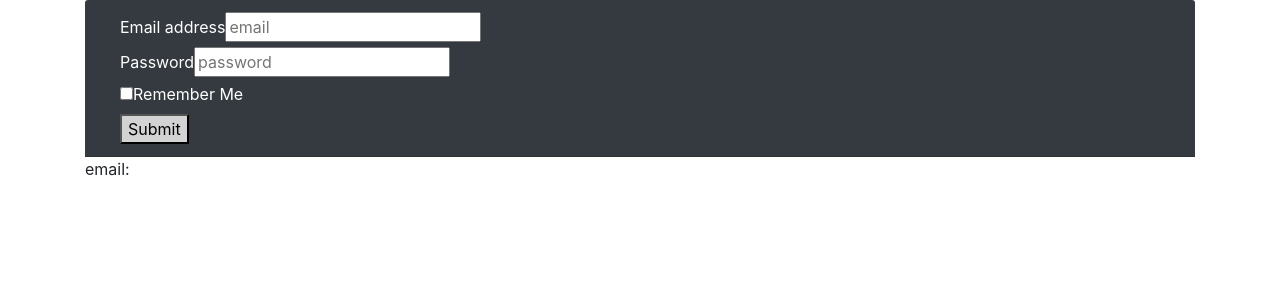
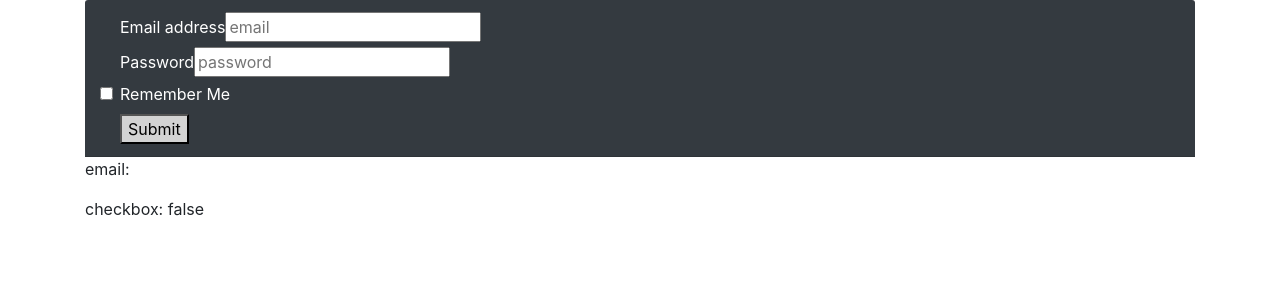
Before and after one commit to fasulu/react, a React (Create React App) app in the folder chapitre-04/form/: page / in a window 1280 px wide. Shown: the top 300 px of the page. Built offline with nearby package versions, Linux system fonts and the light colour scheme.

Commit message:
Updating validation"

```diff
--- a/chapitre-04/form/src/App.js
+++ b/chapitre-04/form/src/App.js
@@ -11,7 +11,7 @@ class App extends Component {
     this.state = {
       email: "",
       password: "",
-      checkbox: ""
+      checkbox: "false"
     }
 
     this.handleEmail = this.handleEmail.bind(this)
@@ -28,37 +28,24 @@ class App extends Component {
     this.setState({
       email: event.target.value
     })
-
   }
 
   checkboxData(event) {
 
-    let checkbox = event.target.value
-    console.log("checkbox",checkbox)
+    let temp = event.target.checked
+    console.log(temp)
 
-    if(event.target.value === "on") {
-      this.setState({
-      checkbox: "on"
+    this.setState({
+      checkbox: event.target.checked
+
     })
-    }else {
-      this.setState({
-        checkbox: "off"
-      })
-    }
+    console.log("checkbox state value", this.state.checkbox)
   }
 
   submitData(event) {
 
     let email1 = this.state.email
     console.log("email from submitdata", email1)
-
-    if(this.state.checkbox === "on") {
-
-      console.log("true", this.state.checkbox)
-    } else if(this.state.checkbox === "off") {
-
-      console.log("false", this.state.checkbox)
-    }
 
   }
 
@@ -72,8 +59,7 @@ class App extends Component {
             <div className="row col-sm-6">
               <div>
                 <label> Email address </label>
-                <input id="email" onChange={this.handleEmail} type="email" placeholder="email" ></input>
-
+                <input id="email" for="validationTextarea" onChange={this.handleEmail} type="email" placeholder="email" ></input>
               </div>
               <div>
                 <label> Password </label>
@@ -83,8 +69,8 @@ class App extends Component {
 
             </div>
             <div>
-              <input id="checkbox" type="checkbox" onClick={this.checkboxData} ></input>
-              <label>Remember Me</label>
+              <input className="form-check-input " id="checkbox" type="checkbox" onClick={this.checkboxData} ></input>
+              <label >Remember Me</label>
             </div>
 
             <div>
@@ -93,6 +79,7 @@ class App extends Component {
           </div>
         </div>
         <p>email: {this.state.email}</p>
+        <p>checkbox: {this.state.checkbox}</p>
       </div>
     );
 
```
